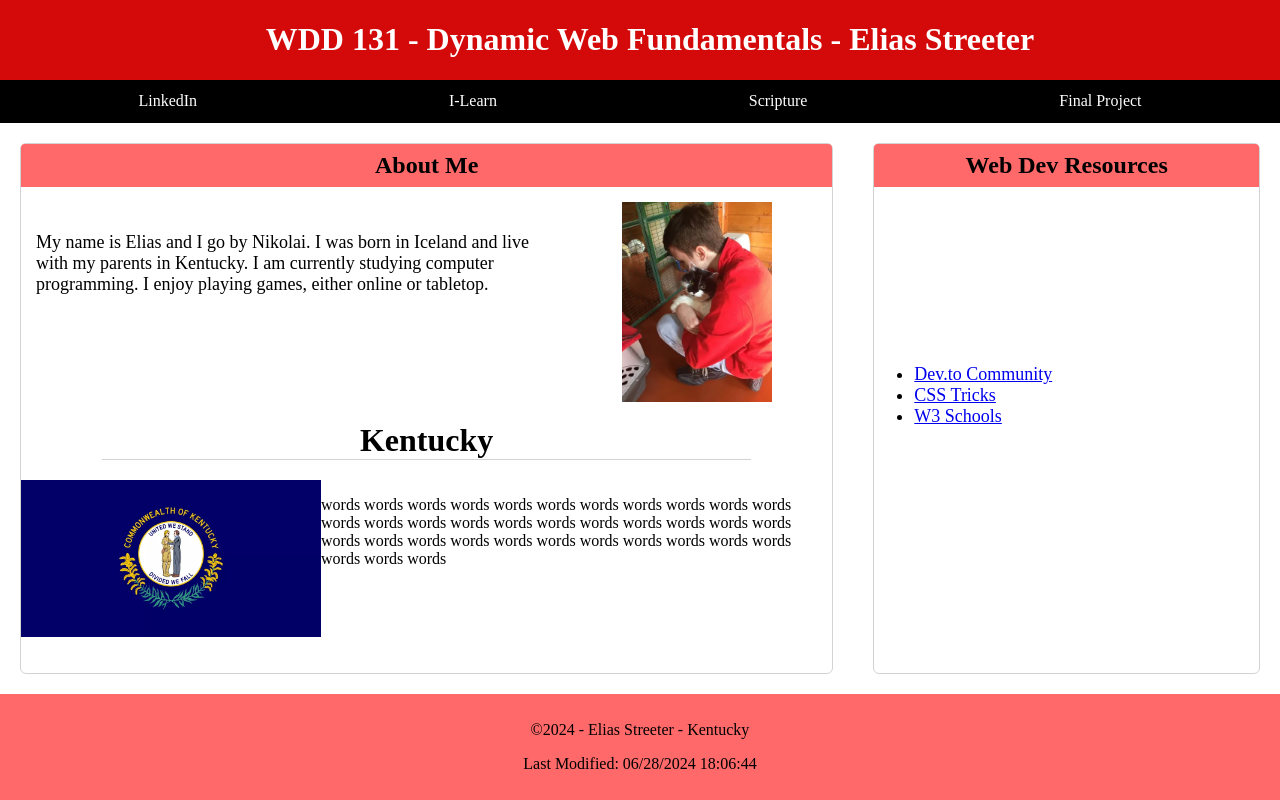
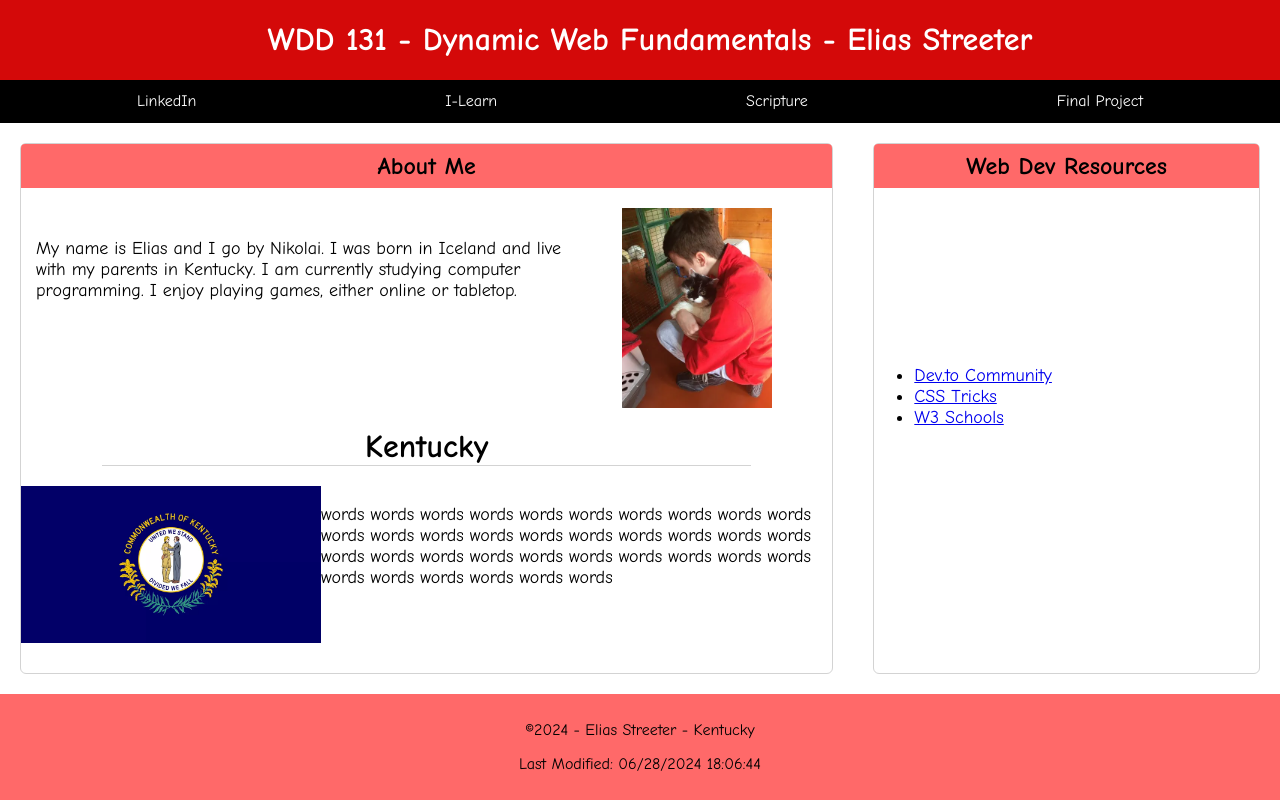
Before and after one commit to sjachvaecaesin/wdd131, a plain HTML site: page index.html in a window 1280 px wide. Drawn offline with Linux system fonts and the light colour scheme.

Commit message:
asdfas d

```diff
--- a/index.html
+++ b/index.html
@@ -6,6 +6,9 @@
     <meta name="author" content="Elias Streeter">
     <meta name="description" content="Elias Streeter WDD 131 - Dynamic Web Fundamentals Home page">
     <title>WDD 131 - Dynamic Web Fundamentals - Elias Streeter</title>
+    <link rel="preconnect" href="https://fonts.googleapis.com">
+    <link rel="preconnect" href="https://fonts.gstatic.com" crossorigin>
+    <link href="https://fonts.googleapis.com/css2?family=Comic+Neue:ital,wght@0,300;0,400;0,700;1,300;1,400;1,700&display=swap" rel="stylesheet">
     <link rel="stylesheet" href="styles/base.css">
     <script src="scripts/getdates.js" defer></script>
 </head>
--- a/styles/base.css
+++ b/styles/base.css
@@ -4,6 +4,7 @@ body {
     padding: 0;
     grid-template: auto 1fr auto / 1fr 1fr 1fr;
     margin: 0;
+    font-family: 'Comic Neue', Helvetica, sans-serif;
 }
 
 header {
@@ -63,7 +64,7 @@ main {
 #me {
     display: grid;
     grid-template-columns: 1fr 1fr 1fr;
-    margin-top: 15px;
+    margin-top: 20px;
 }
 
 #me p {
@@ -92,6 +93,7 @@ main {
 #place {
     display: grid;
     grid-template-columns: 1fr 1fr 1fr;
+    margin-bottom: 25px;
 }
 
 #place img {
@@ -104,6 +106,8 @@ main {
 
 #place p {
     grid-column: 2 / 4;
+    font-size: large;
+    margin-right: 15px;
 }
 
 #resources div {
```
